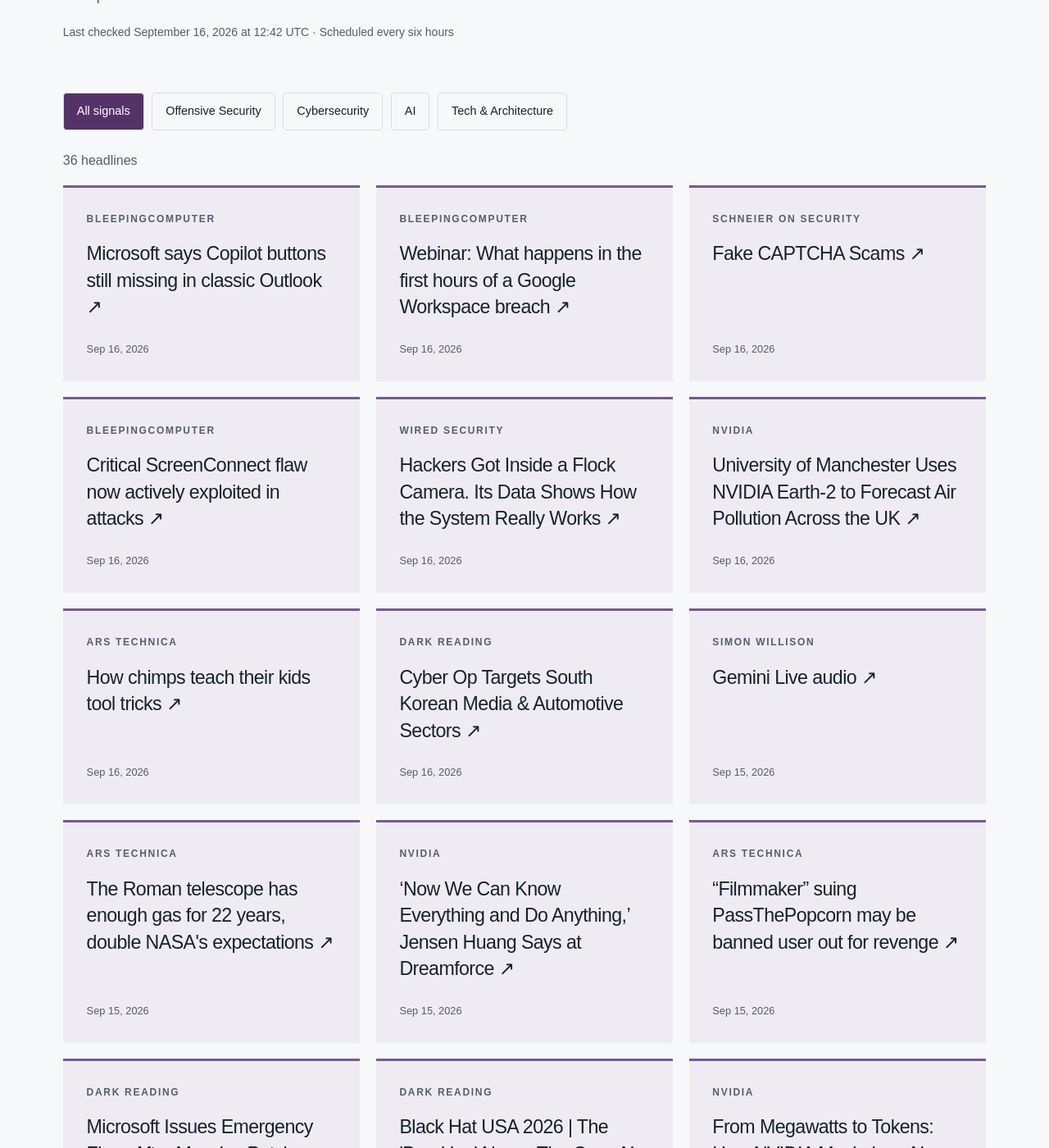
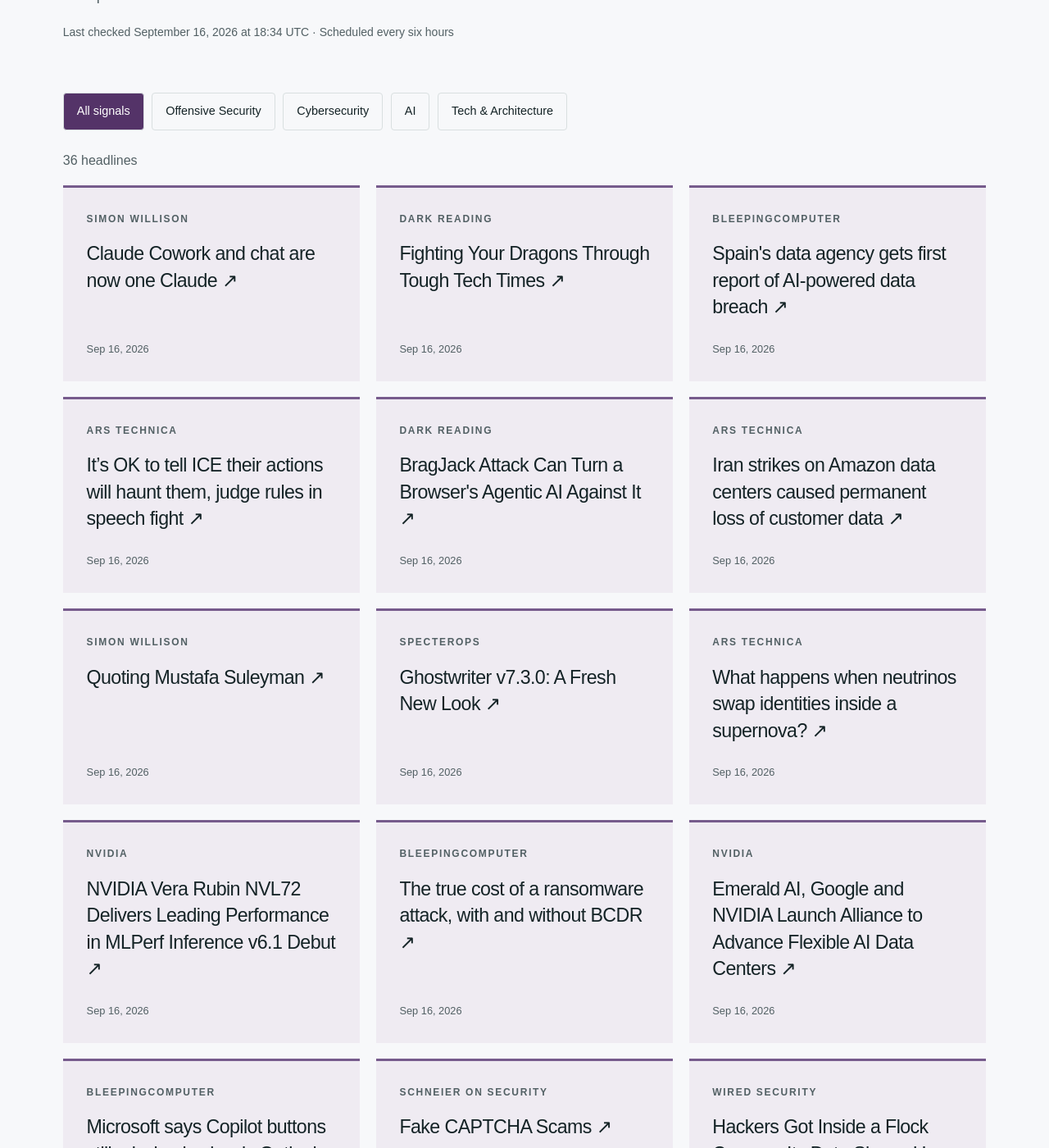
Before and after one commit to hntk/hntk.github.io, a Jekyll site: the page built from news/index.html, in a window 1280 px wide and 1400 px high, scrolled down 375 px. Shown: the whole window at 82% size. Built offline with Jekyll 4.4.1, drawn with Linux system fonts in a browser that asks for light colours; some of the changed text lies outside the part shown.

Commit message:
Refresh News and Signals

```diff
--- a/_data/news.json
+++ b/_data/news.json
@@ -1,18 +1,106 @@
 {
-  "updated": "2026-09-16T12:42:03.419017+00:00",
+  "updated": "2026-09-16T18:34:53.340181+00:00",
   "items": [
     {
-      "title": "Microsoft says Copilot buttons still missing in classic Outlook",
-      "url": "https://www.bleepingcomputer.com/news/microsoft/microsoft-shares-workaround-for-missing-outlook-copilot-buttons/",
-      "published": "2026-09-16T12:16:32+00:00",
+      "title": "Claude Cowork and chat are now one Claude",
+      "url": "https://simonwillison.net/2026/Sep/16/one-claude/",
+      "published": "2026-09-16T18:09:49+00:00",
+      "source": "Simon Willison",
+      "source_id": "simon-willison",
+      "category": "ai"
+    },
+    {
+      "title": "Fighting Your Dragons Through Tough Tech Times",
+      "url": "https://www.darkreading.com/cybersecurity-careers/finding-hope-brutal-job-market",
+      "published": "2026-09-16T18:00:54+00:00",
+      "source": "Dark Reading",
+      "source_id": "dark-reading",
+      "category": "cybersecurity"
+    },
+    {
+      "title": "Spain's data agency gets first report of AI-powered data breach",
+      "url": "https://www.bleepingcomputer.com/news/security/spains-data-agency-gets-first-report-of-ai-powered-data-breach/",
+      "published": "2026-09-16T17:26:41+00:00",
       "source": "BleepingComputer",
       "source_id": "bleepingcomputer",
       "category": "cybersecurity"
     },
     {
-      "title": "Webinar: What happens in the first hours of a Google Workspace breach",
-      "url": "https://www.bleepingcomputer.com/news/security/webinar-what-happens-in-the-first-hours-of-a-google-workspace-breach/",
-      "published": "2026-09-16T12:11:19+00:00",
+      "title": "It’s OK to tell ICE their actions will haunt them, judge rules in speech fight",
+      "url": "https://arstechnica.com/tech-policy/2026/09/its-ok-to-tell-ice-their-actions-will-haunt-them-judge-rules-in-speech-fight/",
+      "published": "2026-09-16T17:06:06+00:00",
+      "source": "Ars Technica",
+      "source_id": "ars-technica",
+      "category": "tech-architecture"
+    },
+    {
+      "title": "BragJack Attack Can Turn a Browser's Agentic AI Against It",
+      "url": "https://www.darkreading.com/endpoint-security/bragjack-browser-agentic-ai",
+      "published": "2026-09-16T16:43:37+00:00",
+      "source": "Dark Reading",
+      "source_id": "dark-reading",
+      "category": "cybersecurity"
+    },
+    {
+      "title": "Iran strikes on Amazon data centers caused permanent loss of customer data",
+      "url": "https://arstechnica.com/gadgets/2026/09/iran-strikes-on-amazon-data-centers-caused-permanent-loss-of-customer-data/",
+      "published": "2026-09-16T16:40:11+00:00",
+      "source": "Ars Technica",
+      "source_id": "ars-technica",
+      "category": "tech-architecture"
+    },
+    {
+      "title": "Quoting Mustafa Suleyman",
+      "url": "https://simonwillison.net/2026/Sep/16/mustafa-suleyman/",
+      "published": "2026-09-16T16:00:54+00:00",
+      "source": "Simon Willison",
+      "source_id": "simon-willison",
+      "category": "ai"
+    },
+    {
+      "title": "Ghostwriter v7.3.0: A Fresh New Look",
+      "url": "https://specterops.io/blog/2026/09/16/ghostwriter-v7-3-0/",
+      "published": "2026-09-16T16:00:00+00:00",
+      "source": "SpecterOps",
+      "source_id": "specterops",
+      "category": "offensive-security"
+    },
+    {
+      "title": "What happens when neutrinos swap identities inside a supernova?",
+      "url": "https://arstechnica.com/science/2026/09/what-happens-when-neutrinos-swap-identities-inside-a-supernova/",
+      "published": "2026-09-16T15:17:43+00:00",
+      "source": "Ars Technica",
+      "source_id": "ars-technica",
+      "category": "tech-architecture"
+    },
+    {
+      "title": "NVIDIA Vera Rubin NVL72 Delivers Leading Performance in MLPerf Inference v6.1 Debut",
+      "url": "https://blogs.nvidia.com/blog/vera-rubin-nvl72-mlperf-inference/",
+      "published": "2026-09-16T15:00:48+00:00",
+      "source": "NVIDIA",
+      "source_id": "nvidia",
+      "category": "ai"
+    },
+    {
+      "title": "The true cost of a ransomware attack, with and without BCDR",
+      "url": "https://www.bleepingcomputer.com/news/security/the-true-cost-of-a-ransomware-attack-with-and-without-bcdr/",
+      "published": "2026-09-16T14:00:10+00:00",
+      "source": "BleepingComputer",
+      "source_id": "bleepingcomputer",
+      "category": "cybersecurity"
+    },
+    {
+      "title": "Emerald AI, Google and NVIDIA Launch Alliance to Advance Flexible AI Data Centers",
+      "url": "https://blogs.nvidia.com/blog/ai-energy-management-alliance/",
+      "published": "2026-09-16T13:00:33+00:00",
+      "source": "NVIDIA",
+      "source_id": "nvidia",
+      "category": "ai"
+    },
+    {
+      "title": "Microsoft says Copilot buttons still missing in classic Outlook",
+      "url": "https://www.bleepingcomputer.com/news/microsoft/microsoft-shares-workaround-for-missing-outlook-copilot-buttons/",
+      "published": "2026-09-16T12:16:32+00:00",
       "source": "BleepingComputer",
       "source_id": "bleepingcomputer",
       "category": "cybersecurity"
@@ -23,14 +111,6 @@
       "published": "2026-09-16T11:25:26+00:00",
       "source": "Schneier on Security",
       "source_id": "schneier",
-      "category": "cybersecurity"
-    },
-    {
-      "title": "Critical ScreenConnect flaw now actively exploited in attacks",
-      "url": "https://www.bleepingcomputer.com/news/security/cisa-warns-of-hackers-exploiting-critical-screenconnect-flaw/",
-      "published": "2026-09-16T11:14:28+00:00",
-      "source": "BleepingComputer",
-      "source_id": "bleepingcomputer",
       "category": "cybersecurity"
     },
     {
@@ -50,14 +130,6 @@
       "category": "ai"
     },
     {
-      "title": "How chimps teach their kids tool tricks",
-      "url": "https://arstechnica.com/science/2026/09/how-chimps-teach-their-kids-tool-tricks/",
-      "published": "2026-09-16T04:00:39+00:00",
-      "source": "Ars Technica",
-      "source_id": "ars-technica",
-      "category": "tech-architecture"
-    },
-    {
       "title": "Cyber Op Targets South Korean Media & Automotive Sectors",
       "url": "https://www.darkreading.com/cyberattacks-data-breaches/cyber-south-korean-media-automotive",
       "published": "2026-09-16T01:00:00+00:00",
@@ -71,54 +143,6 @@
       "published": "2026-09-15T22:47:07+00:00",
       "source": "Simon Willison",
       "source_id": "simon-willison",
-      "category": "ai"
-    },
-    {
-      "title": "The Roman telescope has enough gas for 22 years, double NASA's expectations",
-      "url": "https://arstechnica.com/space/2026/09/the-roman-telescope-has-enough-gas-for-22-years-double-nasas-expectations/",
-      "published": "2026-09-15T22:26:32+00:00",
-      "source": "Ars Technica",
-      "source_id": "ars-technica",
-      "category": "tech-architecture"
-    },
-    {
-      "title": "‘Now We Can Know Everything and Do Anything,’ Jensen Huang Says at Dreamforce",
-      "url": "https://blogs.nvidia.com/blog/jensen-huang-dreamforce/",
-      "published": "2026-09-15T22:24:34+00:00",
-      "source": "NVIDIA",
-      "source_id": "nvidia",
-      "category": "ai"
-    },
-    {
-      "title": "“Filmmaker” suing PassThePopcorn may be banned user out for revenge",
-      "url": "https://arstechnica.com/tech-policy/2026/09/filmmaker-suing-passthepopcorn-may-be-banned-user-out-for-revenge/",
-      "published": "2026-09-15T20:19:17+00:00",
-      "source": "Ars Technica",
-      "source_id": "ars-technica",
-      "category": "tech-architecture"
-    },
-    {
-      "title": "Microsoft Issues Emergency Fixes After Massive Patch Tuesday",
-      "url": "https://www.darkreading.com/application-security/microsoft-emergency-fixes-patch-tuesday",
-      "published": "2026-09-15T20:16:00+00:00",
-      "source": "Dark Reading",
-      "source_id": "dark-reading",
-      "category": "cybersecurity"
-    },
-    {
-      "title": "Black Hat USA 2026 | The 'Breaking' News: The OpenAI–Hugging Face Incident",
-      "url": "https://www.darkreading.com/vulnerabilities-threats/bhusa26huggingfacetalk",
-      "published": "2026-09-15T19:27:19+00:00",
-      "source": "Dark Reading",
-      "source_id": "dark-reading",
-      "category": "cybersecurity"
-    },
-    {
-      "title": "From Megawatts to Tokens: How NVIDIA Maximizes AI Factory Production",
-      "url": "https://blogs.nvidia.com/blog/from-megawatts-to-tokens-how-nvidia-maximizes-ai-factory-production/",
-      "published": "2026-09-15T16:55:59+00:00",
-      "source": "NVIDIA",
-      "source_id": "nvidia",
       "category": "ai"
     },
     {
@@ -168,22 +192,6 @@
       "source": "Schneier on Security",
       "source_id": "schneier",
       "category": "cybersecurity"
-    },
-    {
-      "title": "The contagion of fear",
-      "url": "https://simonwillison.net/2026/Sep/14/the-contagion-of-fear/",
-      "published": "2026-09-14T21:18:13+00:00",
-      "source": "Simon Willison",
-      "source_id": "simon-willison",
-      "category": "ai"
-    },
-    {
-      "title": "What blog posts influenced your thinking the most?",
-      "url": "https://simonwillison.net/2026/Sep/14/influences/",
-      "published": "2026-09-14T20:21:48+00:00",
-      "source": "Simon Willison",
-      "source_id": "simon-willison",
-      "category": "ai"
     },
     {
       "title": "New York Seizes a Dozen Celebrity Deepfake Websites",
@@ -250,14 +258,6 @@
       "category": "offensive-security"
     },
     {
-      "title": "Token Analysis and Tracking System (TATS)",
-      "url": "https://specterops.io/blog/2026/09/08/token-analysis-and-tracking-system-tats/",
-      "published": "2026-09-08T17:30:00+00:00",
-      "source": "SpecterOps",
-      "source_id": "specterops",
-      "category": "offensive-security"
-    },
-    {
       "title": "GigaPath-Flash and GigaTIME-Flash: Toward population-scale discovery with efficient pathology foundation models",
       "url": "https://www.microsoft.com/en-us/research/blog/gigapath-flash-and-gigatime-flash-toward-population-scale-discovery-with-efficient-pathology-foundation-models/",
       "published": "2026-08-31T16:00:00+00:00",
@@ -295,79 +295,79 @@
       "id": "ars-technica",
       "name": "Ars Technica",
       "status": "ok",
-      "last_success": "2026-09-16T12:42:03.419017+00:00"
+      "last_success": "2026-09-16T18:34:53.340181+00:00"
     },
     {
       "id": "bleepingcomputer",
       "name": "BleepingComputer",
       "status": "ok",
-      "last_success": "2026-09-16T12:42:03.419017+00:00"
+      "last_success": "2026-09-16T18:34:53.340181+00:00"
     },
     {
       "id": "cloudflare",
       "name": "Cloudflare",
       "status": "ok",
-      "last_success": "2026-09-16T12:42:03.419017+00:00"
+      "last_success": "2026-09-16T18:34:53.340181+00:00"
     },
     {
       "id": "dark-reading",
       "name": "Dark Reading",
       "status": "ok",
-      "last_success": "2026-09-16T12:42:03.419017+00:00"
+      "last_success": "2026-09-16T18:34:53.340181+00:00"
     },
     {
       "id": "hugging-face",
       "name": "Hugging Face",
       "status": "ok",
-      "last_success": "2026-09-16T12:42:03.419017+00:00"
+      "last_success": "2026-09-16T18:34:53.340181+00:00"
     },
     {
       "id": "microsoft-research",
       "name": "Microsoft Research",
       "status": "ok",
-      "last_success": "2026-09-16T12:42:03.419017+00:00"
+      "last_success": "2026-09-16T18:34:53.340181+00:00"
     },
     {
       "id": "nvidia",
       "name": "NVIDIA",
       "status": "ok",
-      "last_success": "2026-09-16T12:42:03.419017+00:00"
+      "last_success": "2026-09-16T18:34:53.340181+00:00"
     },
     {
       "id": "portswigger",
       "name": "PortSwigger Research",
       "status": "ok",
-      "last_success": "2026-09-16T12:42:03.419017+00:00"
+      "last_success": "2026-09-16T18:34:53.340181+00:00"
     },
     {
       "id": "schneier",
       "name": "Schneier on Security",
       "status": "ok",
-      "last_success": "2026-09-16T12:42:03.419017+00:00"
+      "last_success": "2026-09-16T18:34:53.340181+00:00"
     },
     {
       "id": "simon-willison",
       "name": "Simon Willison",
       "status": "ok",
-      "last_success": "2026-09-16T12:42:03.419017+00:00"
+      "last_success": "2026-09-16T18:34:53.340181+00:00"
     },
     {
       "id": "specterops",
       "name": "SpecterOps",
       "status": "ok",
-      "last_success": "2026-09-16T12:42:03.419017+00:00"
+      "last_success": "2026-09-16T18:34:53.340181+00:00"
     },
     {
       "id": "trail-of-bits",
       "name": "Trail of Bits",
       "status": "ok",
-      "last_success": "2026-09-16T12:42:03.419017+00:00"
+      "last_success": "2026-09-16T18:34:53.340181+00:00"
     },
     {
       "id": "wired",
       "name": "WIRED Security",
       "status": "ok",
-      "last_success": "2026-09-16T12:42:03.419017+00:00"
+      "last_success": "2026-09-16T18:34:53.340181+00:00"
     }
   ]
 }
```
